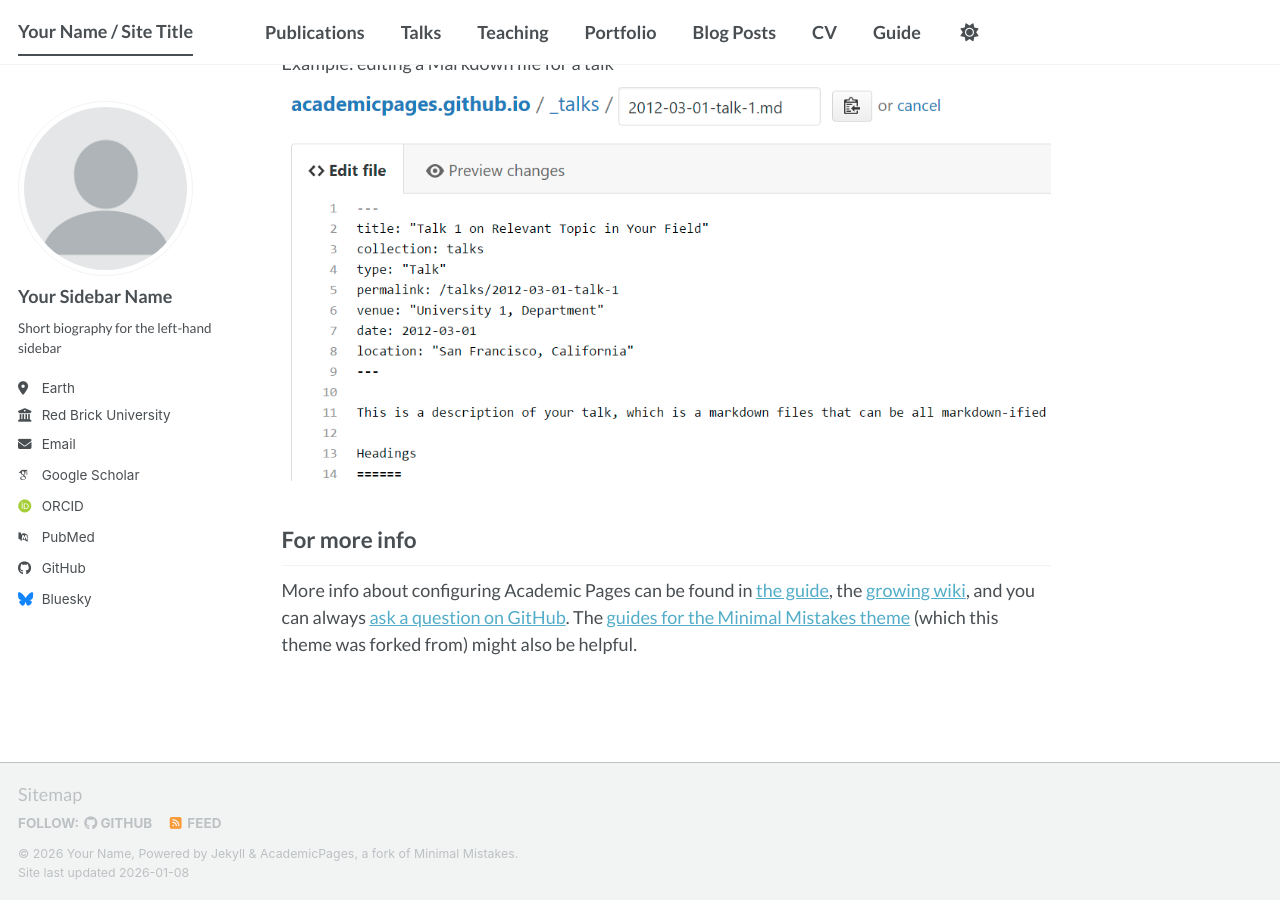
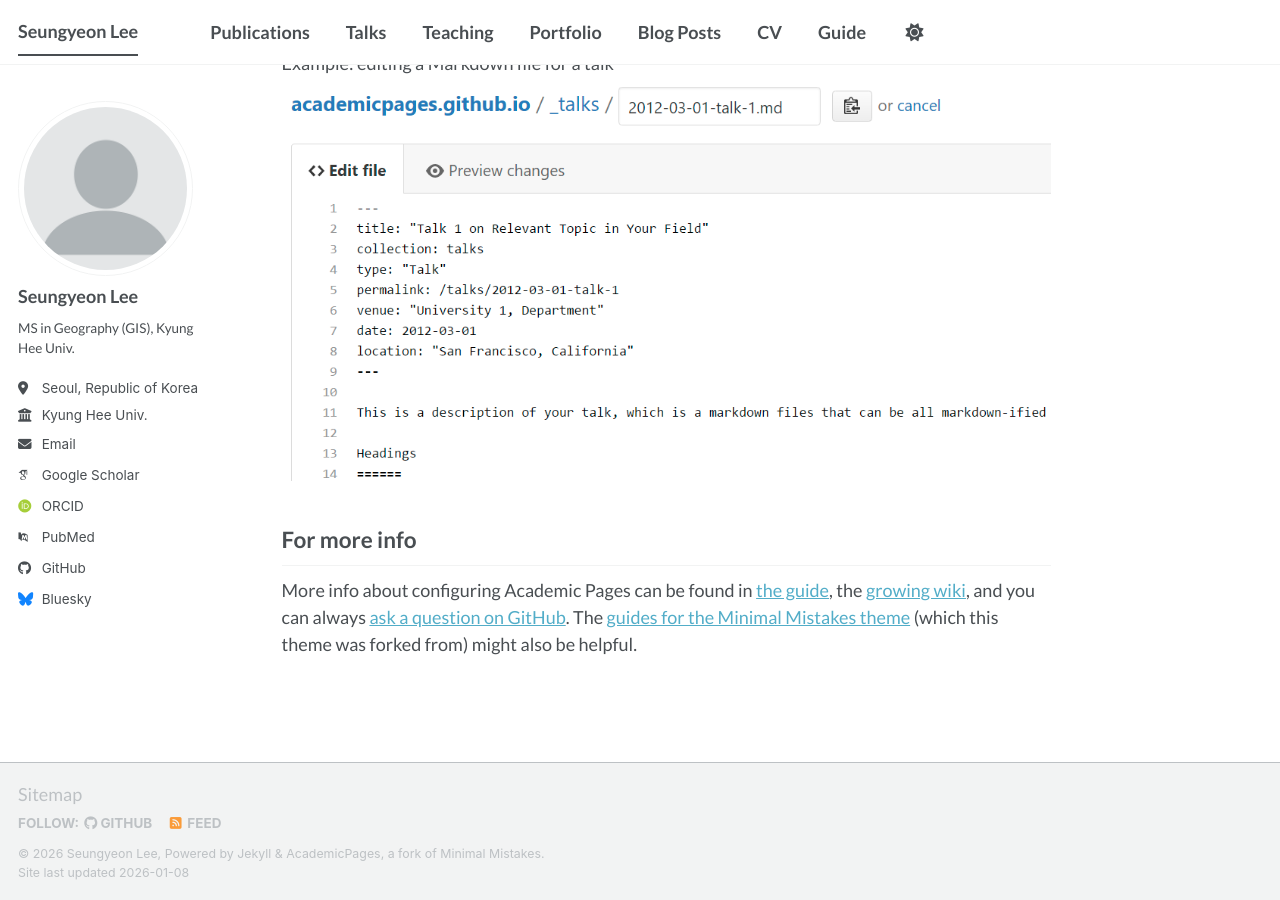
Before and after one commit to seungyeon677/seungyeon677.github.io, a Jekyll site: the page built from _pages/about.md, in a window 1280 px wide and 900 px high, scrolled down 2612 px. Built offline with Jekyll 4.4.1, drawn with Linux system fonts in a browser that asks for light colours; some web fonts are replaced; a script bundle is joined from its source files by our own code; library files that are not in the unit come from our copies.

Commit message:
Update _config.yml

```diff
--- a/_config.yml
+++ b/_config.yml
@@ -9,14 +9,14 @@
 # Basic Site Settings
 locale                   : "en-US"
 site_theme               : "default" # The available themes options are "default", "air", "sunrise", "mint", "dirt" and "contrast"
-title                    : "Your Name / Site Title"
+title                    : "Seungyeon Lee"
 title_separator          : "-"
-name                     : &name "Your Name"
-description              : &description "Your Name's academic portfolio"   # Update this with a general description of your site, this is the default if not overridden by a page
-url                      : https://academicpages.github.io # The base hostname & protocol for your site e.g. "https://[your GitHub username].github.io",
+name                     : &name "Seungyeon Lee"
+description              : &description "MS in Geography specialized in GIS and Spatio-Temporal Data Analytics at Kyung Hee University."   # Update this with a general description of your site, this is the default if not overridden by a page
+url                      : https://seungyeon677.github.io # The base hostname & protocol for your site e.g. "https://[your GitHub username].github.io",
                                                            # or if you already have some other page hosted on Github then use "https://[your GitHub username].github.io/[Your Repo Name]"
 baseurl                  : "" # the subpath of your site, e.g. "/blog"
-repository               : "academicpages/academicpages.github.io"
+repository               : "seungyeon677/seungyeon677.github.io"
 
 # Site Author - The following control what appear as part of the author content on the side bar.
 #               If a field is blank the icon and link will not appear, otherwise it will be shown.
@@ -24,13 +24,13 @@
 author:
   # Biographic information
   avatar           : "profile.png"
-  name             : "Your Sidebar Name"
+  name             : "Seungyeon Lee"
   pronouns         : # example: "she/her"
-  bio              : "Short biography for the left-hand sidebar"
-  location         : "Earth"
-  employer         : "Red Brick University"
+  bio              : "MS in Geography (GIS), Kyung Hee Univ."
+  location         : "Seoul, Republic of Korea"
+  employer         : "Kyung Hee Univ."
   uri              : # URL
-  email            : "none@example.org"
+  email            : "seungyeon677@khu.ac.kr"
 
   # Academic websites
   academia         : # URL
```
